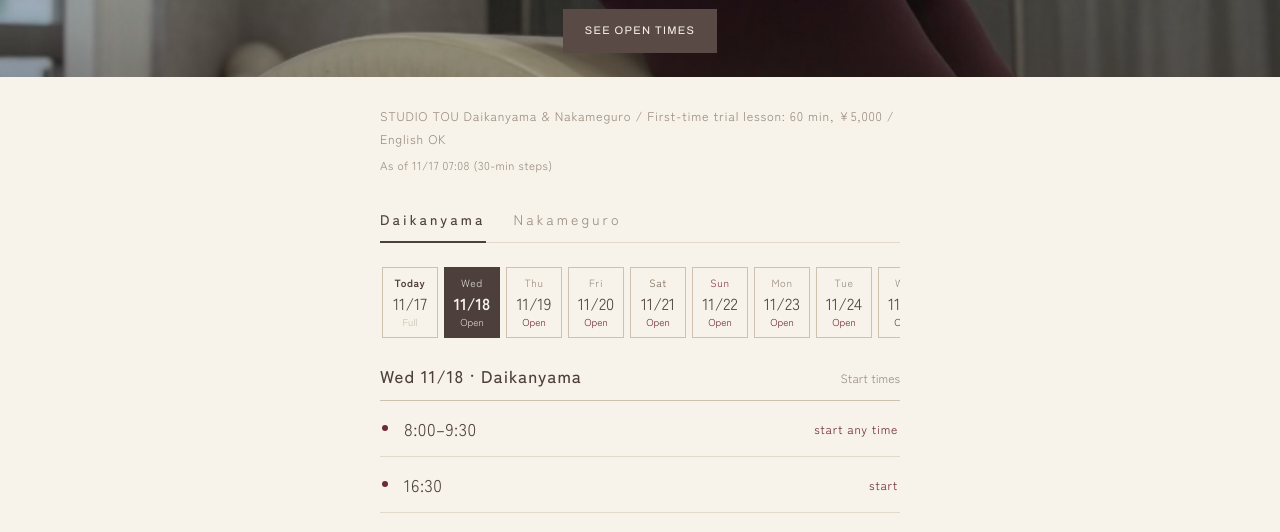
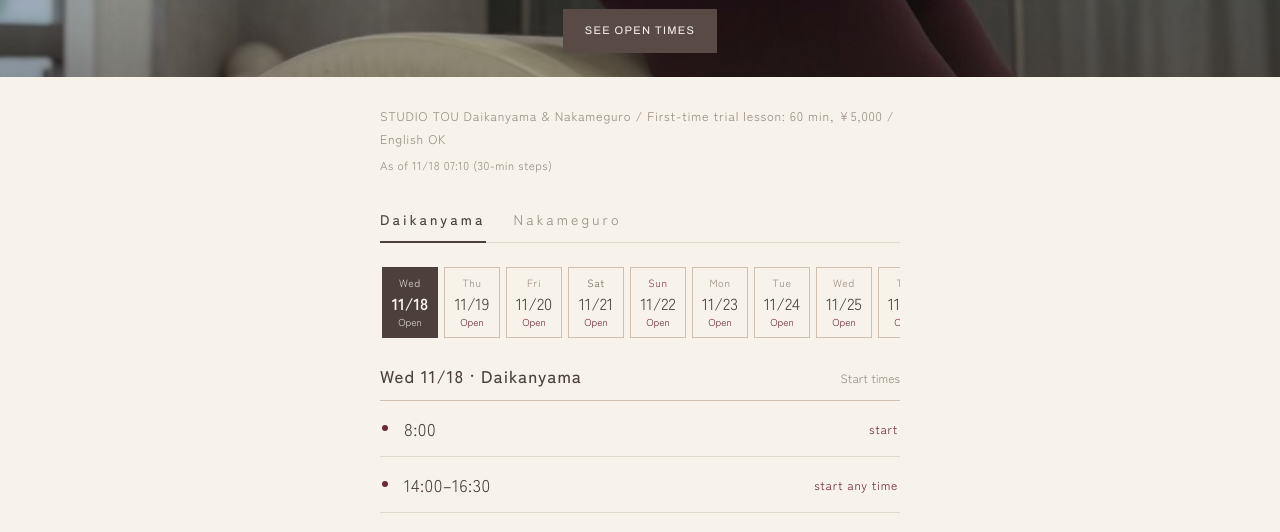
Before and after one commit to ayaleee/ayaleee.github.io, a plain HTML site: page index.html in a window 1280 px wide. Shown: the part 219-751 px from the top of the page. Drawn offline with Linux system fonts and the light colour scheme.

Commit message:
空き枠を更新 2026-11-18 07:08

```diff
--- a/index.html
+++ b/index.html
@@ -179,11 +179,10 @@ footer{font-size:11px;color:var(--muted);line-height:1.8;border-top:1px solid va
 <script>
 /* ===== DATA（Claude が更新するのはここだけ。お客さんの名前・予定名は入れない。時間だけ） ===== */
 const DATA = {
-  asof: "2026-11-17 07:08",
+  asof: "2026-11-18 07:10",
   // 代官山：1部屋。設備のどれかが埋まっていたら部屋ごと埋まり
   td: {
-    "2026-11-17": ["14:00-15:00","15:00-16:00"],
-    "2026-11-18": ["11:00-12:00","12:30-13:30","14:00-16:00","15:00-16:00","18:00-19:00","19:00-20:00","20:30-21:30"],
+    "2026-11-18": ["09:30-10:30","11:00-12:00","12:30-13:30","18:00-19:00","19:00-20:00","20:30-21:30"],
     "2026-11-19": ["10:00-11:00","11:00-12:00","12:00-13:00","13:00-14:00","14:00-15:00","15:00-16:00","16:00-17:00","20:15-21:15"],
     "2026-11-20": ["10:00-11:00","12:00-13:00","13:00-14:00","14:30-15:30","17:00-18:00","18:15-19:15"],
     "2026-11-21": ["09:00-16:00","16:30-17:30"],
@@ -195,13 +194,13 @@ const DATA = {
     "2026-11-27": ["12:00-13:00","13:00-14:00","14:30-15:30","17:00-18:00","19:30-20:30"],
     "2026-11-28": ["09:00-19:00","19:30-20:30"],
     "2026-11-29": ["10:00-11:00","11:00-12:00","12:00-13:00","13:00-14:00","14:00-15:00","15:00-16:00","16:00-17:00","18:30-19:30","19:30-20:30"],
-    "2026-11-30": ["10:00-11:00","11:30-12:30","13:00-14:00"]
+    "2026-11-30": ["10:00-11:00","11:30-12:30","13:00-14:00"],
+    "2026-12-01": ["10:00-16:00"]
   },
   // 中目黒：リフォーマー台ごとの埋まり時間
   tn: {
-    "2026-11-17": {GP1:["08:00-09:00","09:15-10:15","10:30-11:30","13:00-14:00","14:00-15:00","18:30-19:30","19:40-20:40"],GP2:["08:00-09:00","09:15-10:15","10:30-11:30","18:30-19:30","19:40-20:40"],GP3:["08:00-09:00","09:15-10:15","10:30-11:30","18:30-19:30","19:40-20:40"],GP4:["08:00-09:00","09:15-10:15","10:30-11:30","13:30-14:30","18:30-19:30","19:40-20:40"],GP5:["08:00-09:00","09:15-10:15","10:30-11:30","18:30-19:30","19:40-20:40"],GP6:["08:00-09:00","09:15-10:15","10:30-11:30","18:30-19:30","19:40-20:40"]},
     "2026-11-18": {GP1:["09:00-10:00","10:30-11:30","11:45-12:45","13:00-14:00","16:30-17:30","17:45-18:45"],GP2:["09:00-10:00","10:30-11:30","11:45-12:45","13:00-14:00","16:30-17:30","17:45-18:45"],GP3:["09:00-10:00","10:30-11:30","11:45-12:45","13:00-14:00","16:30-17:30","17:45-18:45"],GP4:["09:00-10:00","10:30-11:30","11:45-12:45","13:00-14:00","16:30-17:30","17:45-18:45"],GP5:["09:00-10:00","10:30-11:30","11:45-12:45","13:00-14:00","16:30-17:30","17:45-18:45"],GP6:["09:00-10:00","10:30-11:30","11:45-12:45","13:00-14:00","16:30-17:30","17:45-18:45"]},
-    "2026-11-19": {GP1:["08:00-09:00","11:00-12:00","12:15-13:15","13:15-14:15","14:15-15:15","15:15-16:15","18:30-19:30","19:40-20:40"],GP2:["08:00-09:00","11:00-12:00","12:15-13:15","18:30-19:30","19:40-20:40"],GP3:["08:00-09:00","11:00-12:00","12:15-13:15","18:30-19:30","19:40-20:40"],GP4:["08:00-09:00","09:00-10:00","10:00-11:00","11:00-12:00","12:15-13:15","18:30-19:30","19:40-20:40"],GP5:["08:00-09:00","11:00-12:00","12:15-13:15","18:30-19:30","19:40-20:40"],GP6:["08:00-09:00","11:00-12:00","12:15-13:15","18:30-19:30","19:40-20:40"]},
+    "2026-11-19": {R1:["10:30-11:30"],GP1:["08:00-09:00","11:00-12:00","12:15-13:15","13:15-14:15","14:15-15:15","15:15-16:15","18:30-19:30","19:40-20:40"],GP2:["08:00-09:00","11:00-12:00","12:15-13:15","18:30-19:30","19:40-20:40"],GP3:["08:00-09:00","11:00-12:00","12:15-13:15","18:30-19:30","19:40-20:40"],GP4:["08:00-09:00","09:00-10:00","10:00-11:00","11:00-12:00","12:15-13:15","18:30-19:30","19:40-20:40"],GP5:["08:00-09:00","11:00-12:00","12:15-13:15","18:30-19:30","19:40-20:40"],GP6:["08:00-09:00","11:00-12:00","12:15-13:15","18:30-19:30","19:40-20:40"]},
     "2026-11-20": {GP1:["10:00-11:00","11:15-12:15","13:00-14:00","16:15-17:15","17:30-18:30","18:45-19:45"],GP2:["10:00-11:00","11:15-12:15","15:00-16:00","16:15-17:15","17:30-18:30","18:45-19:45"],GP3:["10:00-11:00","11:15-12:15","16:15-17:15","17:30-18:30","18:45-19:45"],GP4:["10:00-11:00","11:15-12:15","16:15-17:15","17:30-18:30","18:45-19:45"],GP5:["10:00-11:00","11:15-12:15","16:15-17:15","17:30-18:30","18:45-19:45"],GP6:["10:00-11:00","11:15-12:15","16:15-17:15","17:30-18:30","18:45-19:45"]},
     "2026-11-21": {GP1:["09:00-10:00","11:00-12:00","13:30-14:30","17:00-18:00"],GP2:["09:00-10:00","11:00-12:00","13:30-14:30"],GP3:["09:00-10:00","11:00-12:00","13:30-14:30"],GP4:["09:00-10:00","11:00-12:00","13:30-14:30"],GP5:["09:00-10:00","11:00-12:00","13:30-14:30"],GP6:["09:00-10:00","11:00-12:00","13:30-14:30"]},
     "2026-11-22": {GP4:["15:30-16:30"]},
@@ -210,13 +209,14 @@ const DATA = {
     "2026-11-25": {GP1:["09:00-10:00","10:30-11:30","11:45-12:45","13:00-14:00","16:30-17:30","17:45-18:45"],GP2:["09:00-10:00","10:30-11:30","11:45-12:45","13:00-14:00","16:30-17:30","17:45-18:45"],GP3:["09:00-10:00","10:30-11:30","11:45-12:45","13:00-14:00","16:30-17:30","17:45-18:45"],GP4:["09:00-10:00","10:30-11:30","11:45-12:45","13:00-14:00","14:30-15:30","16:30-17:30","17:45-18:45"],GP5:["09:00-10:00","10:30-11:30","11:45-12:45","13:00-14:00","16:30-17:30","17:45-18:45"],GP6:["09:00-10:00","10:30-11:30","11:45-12:45","13:00-14:00","16:30-17:30","17:45-18:45"]},
     "2026-11-26": {GP1:["08:00-09:00","09:30-10:30","11:00-12:00","12:15-13:15","13:30-14:30","18:30-19:30","19:40-20:40"],GP2:["08:00-09:00","11:00-12:00","12:15-13:15","18:30-19:30","19:40-20:40"],GP3:["08:00-09:00","11:00-12:00","12:15-13:15","18:30-19:30","19:40-20:40"],GP4:["08:00-09:00","11:00-12:00","12:15-13:15","14:00-15:00","16:30-17:30","17:30-18:30","18:30-19:30","19:40-20:40"],GP5:["08:00-09:00","11:00-12:00","12:15-13:15","18:30-19:30","19:40-20:40"],GP6:["08:00-09:00","11:00-12:00","12:15-13:15","18:30-19:30","19:40-20:40"]},
     "2026-11-27": {GP1:["10:00-11:00","11:15-12:15","12:30-13:30","13:30-14:30","16:15-17:15","17:30-18:30","18:45-19:45"],GP2:["10:00-11:00","11:15-12:15","16:15-17:15","17:30-18:30","18:45-19:45"],GP3:["10:00-11:00","11:15-12:15","15:00-16:00","16:15-17:15","17:30-18:30","18:45-19:45"],GP4:["10:00-11:00","11:15-12:15","16:15-17:15","17:30-18:30","18:45-19:45"],GP5:["10:00-11:00","11:15-12:15","13:00-14:00","16:15-17:15","17:30-18:30","18:45-19:45"],GP6:["10:00-11:00","11:15-12:15","16:15-17:15","17:30-18:30","18:45-19:45"]},
-    "2026-11-28": {GP1:["09:00-10:00","11:00-12:00","13:30-14:30","17:00-18:00"],GP2:["09:00-10:00","11:00-12:00","13:30-14:30"],GP3:["09:00-10:00","11:00-12:00","13:30-14:30"],GP4:["09:00-10:00","11:00-12:00","13:30-14:30"],GP5:["09:00-10:00","11:00-12:00","13:30-14:30","15:00-16:00"],GP6:["09:00-10:00","11:00-12:00","13:30-14:30"]},
+    "2026-11-28": {GP1:["09:00-10:00","11:00-12:00","13:30-14:30","17:00-18:00"],GP2:["09:00-10:00","11:00-12:00","13:30-14:30"],GP3:["09:00-10:00","11:00-12:00","13:30-14:30"],GP4:["09:00-10:00","11:00-12:00","13:30-14:30"],GP5:["09:00-10:00","11:00-12:00","13:30-14:30"],GP6:["09:00-10:00","11:00-12:00","13:30-14:30"]},
     "2026-11-29": {GP1:["08:00-09:00","09:15-10:15","10:30-11:30"],GP2:["08:00-09:00","09:15-10:15","10:30-11:30"],GP3:["08:00-09:00","09:15-10:15","10:30-11:30"],GP4:["08:00-09:00","09:15-10:15","10:30-11:30"],GP5:["08:00-09:00","09:15-10:15","10:30-11:30","15:00-16:00"],GP6:["08:00-09:00","09:15-10:15","10:30-11:30"]},
-    "2026-11-30": {GP1:["08:00-09:00","09:10-10:10","11:00-12:00"],GP2:["08:00-09:00","09:10-10:10"],GP3:["08:00-09:00","09:10-10:10"],GP4:["08:00-09:00","09:10-10:10","12:00-13:00"],GP5:["08:00-09:00","09:10-10:10"],GP6:["08:00-09:00","09:10-10:10"]}
+    "2026-11-30": {GP1:["08:00-09:00","09:10-10:10","11:00-12:00"],GP2:["08:00-09:00","09:10-10:10"],GP3:["08:00-09:00","09:10-10:10"],GP4:["08:00-09:00","09:10-10:10","12:00-13:00"],GP5:["08:00-09:00","09:10-10:10"],GP6:["08:00-09:00","09:10-10:10"]},
+    "2026-12-01": {GP1:["08:00-09:00","09:15-10:15","10:30-11:30","11:45-16:45","18:30-19:30","19:40-20:40"],GP2:["08:00-09:00","09:15-10:15","10:30-11:30","18:30-19:30","19:40-20:40"],GP3:["08:00-09:00","09:15-10:15","10:30-11:30","18:30-19:30","19:40-20:40"],GP4:["08:00-09:00","09:15-10:15","10:30-11:30","18:30-19:30","19:40-20:40"],GP5:["08:00-09:00","09:15-10:15","10:30-11:30","18:30-19:30","19:40-20:40"],GP6:["08:00-09:00","09:15-10:15","10:30-11:30","18:30-19:30","19:40-20:40"]}
   },
   // Ayalee 本人がレッスン中の時間（どちらの店舗でも。時間だけ）
   me: {
-    "2026-11-19": ["20:15-21:15"],
+    "2026-11-19": ["10:30-11:30","20:15-21:15"],
     "2026-11-26": ["15:30-16:30"]
   }
 };
```
